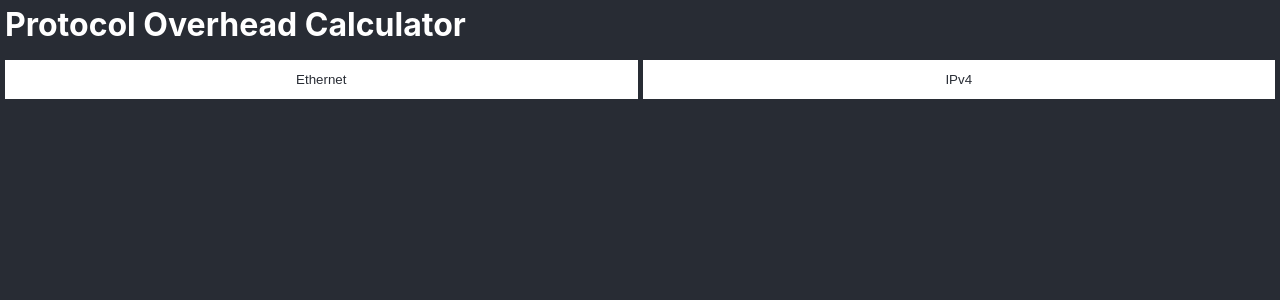
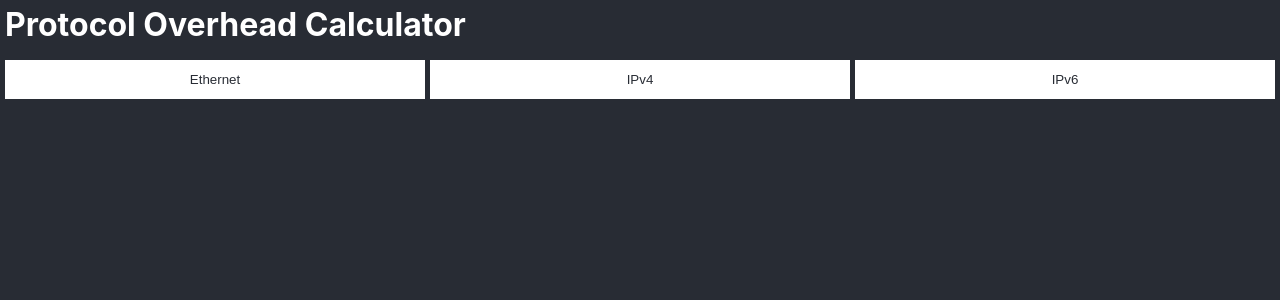
Before and after one commit to alex-sandri/protocol-overhead-calculator, a React (Create React App) app: page / in a window 1280 px wide. Shown: the top 300 px of the page. Built offline with nearby package versions, Linux system fonts and the light colour scheme.

Commit message:
Add IPv6 header

```diff
--- a/src/App.tsx
+++ b/src/App.tsx
@@ -53,10 +53,24 @@ class App extends React.Component
       ],
       options: { showInGrid: true, },
     },
-    /*
     {
       name: "IPv6",
+      fields: [
+        { name: "Version", size: 0.5, },
+        { name: "Traffic Class", size: 1, },
+        { name: "Flow Label", size: 2.5, },
+        PROTOCOL_EOL,
+        { name: "Payload Length", size: 2, },
+        { name: "Next Header", size: 1, },
+        { name: "Hop Limit", size: 1, },
+        PROTOCOL_EOL,
+        { name: "Source IPv6 Address", size: 16, },
+        PROTOCOL_EOL,
+        { name: "Destination IPv6 Address", size: 16, },
+      ],
+      options: { showInGrid: true, },
     },
+    /*
     {
       name: "TCP",
     },
```
